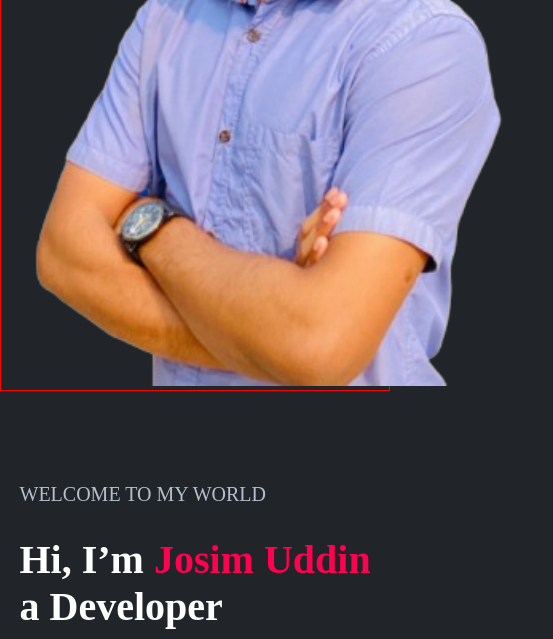
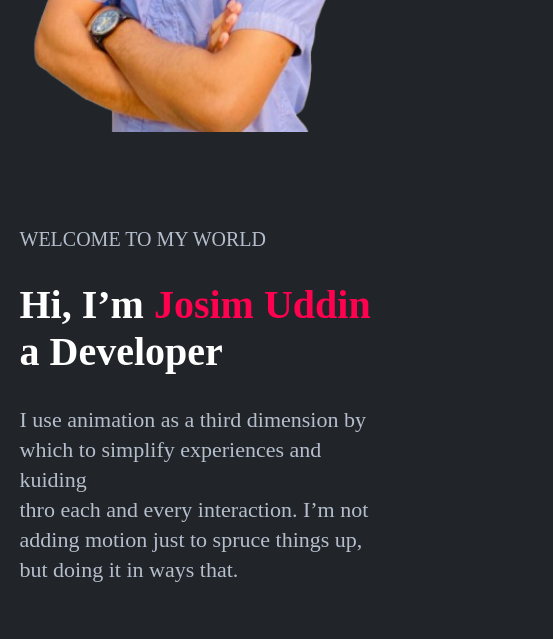
Before and after one commit to josimwebdev/Personal-Portfolio-Website, a plain HTML site: page index.html in a window 390 px wide. Shown: the part 459-1098 px from the top of the page, 553 px wide, since content can reach past the window. Drawn offline with Linux system fonts and the light colour scheme.

Commit message:
updated new content

```diff
--- a/media.css
+++ b/media.css
@@ -47,14 +47,15 @@
   }
 }
   @media (max-width: 495px){
+    .hero-image img{
+      height: 60vh;
+    }
     .hero-text h3{
       font-size: 20px;
     }
     .hero-text h2{
       font-size: 40px;
       font-weight: 700;
-
-
     }
   .media-skills{
     display: flex;
--- a/style.css
+++ b/style.css
@@ -129,7 +129,6 @@ body{
 }
 .hero-image{
   margin-top: 10vh;
-  border: 1px solid red;
   text-align: center;
 }
 .hero-image img{
```
